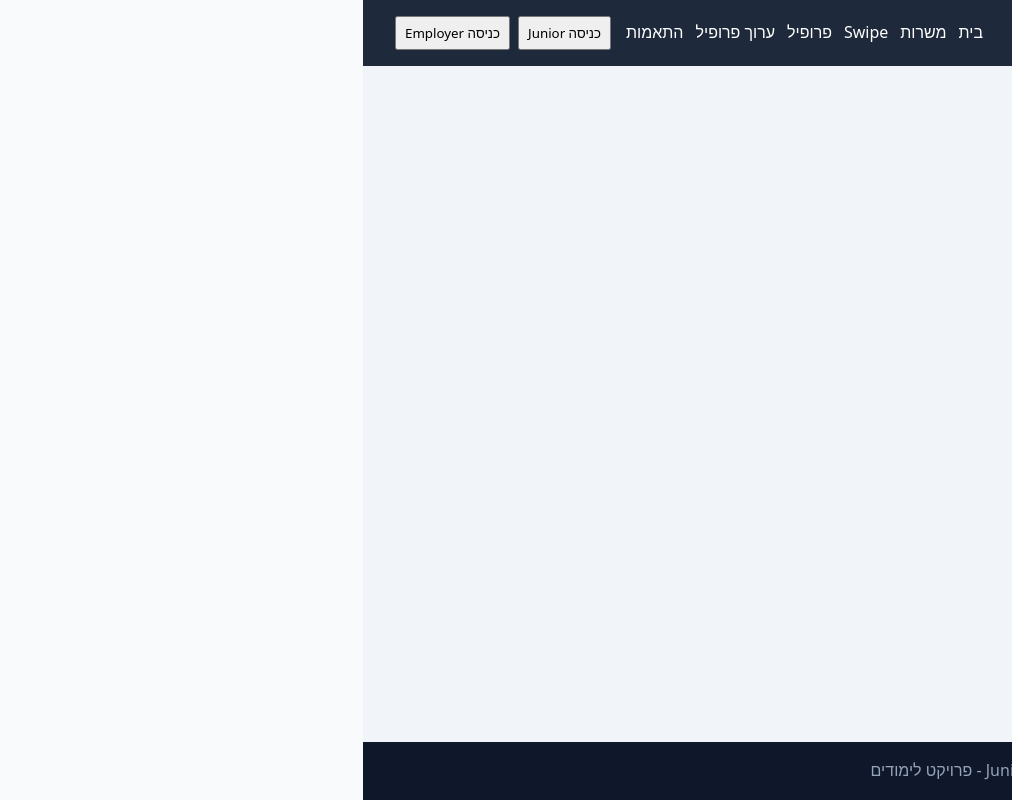
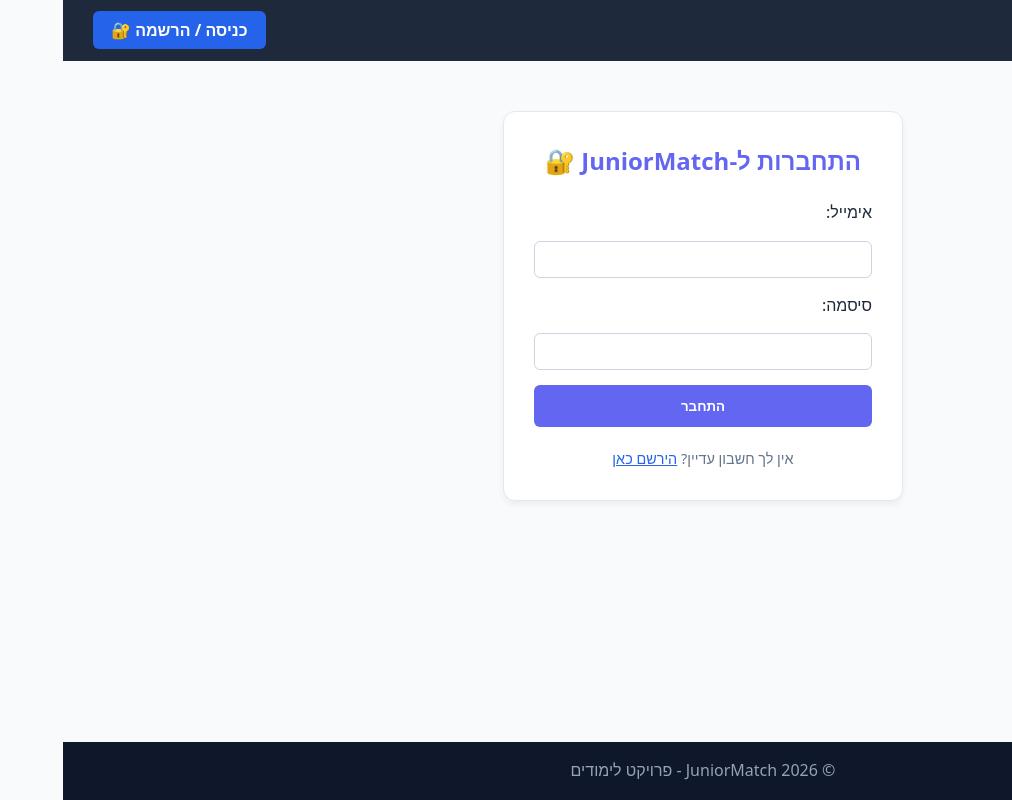
Before and after one commit to lielshvartz/junior-match, a React (Vite) app: page /login in a window 1280 px wide. Shown: the whole page, without its empty margins (268-1280 px from the left). Built offline with nearby package versions, Linux system fonts and the light colour scheme.

Commit message:
feat: implement real supabase authentication and sync profiles table

```diff
--- a/src/App.jsx
+++ b/src/App.jsx
@@ -1,34 +1,65 @@
-import React from 'react';
-import { BrowserRouter as Router, Routes, Route } from 'react-router-dom';
+import { useEffect, useState } from 'react';
+import { BrowserRouter as Router, Routes, Route, Navigate } from 'react-router-dom';
+import { supabase } from './supabaseClient';
 
-// ייבוא רכיבים משותפים
+// רכיבים גלובליים
 import Navbar from './components/Navbar';
 import Footer from './components/Footer';
 
-// ייבוא העמודים החדשים
+// כל הדפים מהפרויקט שלך
 import LandingPage from './pages/LandingPage';
 import JobsFeedPage from './pages/JobsFeedPage';
 import ProfilePage from './pages/ProfilePage';
+import LoginPage from './pages/LoginPage';
+import MatchesPage from './pages/MatchesPage';
 import ProfileEditPage from './pages/ProfileEditPage';
 import SwipePage from './pages/SwipePage';
-import Chat from './components/Chat';
-import MatchesPage from './pages/MatchesPage';
 
-function App() {
+export default function App() {
+  const [session, setSession] = useState(null);
+  const [loading, setLoading] = useState(true);
+
+  useEffect(() => {
+    // בדיקה ראשונית של המשתמש מול Supabase
+    supabase.auth.getSession().then(({ data: { session } }) => {
+      setSession(session);
+      setLoading(false);
+    });
+
+    // האזנה חיה להתחברות/התנתקות ב-Supabase
+    const { data: { subscription } } = supabase.auth.onAuthStateChange((_event, session) => {
+      setSession(session);
+    });
+
+    return () => subscription.unsubscribe();
+  }, []);
+
+  if (loading) return <h1 style={{ textAlign: 'center', marginTop: '50px' }}>טוען אפליקציה... ⏳</h1>;
+
   return (
     <Router>
-      <div style={{ display: 'flex', flexDirection: 'column', minHeight: '100vh', direction: 'rtl' }}>
-        <Navbar />
+      <div className="app-container" style={{ direction: 'rtl', minHeight: '100vh', display: 'flex', flexDirection: 'column' }}>
 
-        <main style={{ flex: 1, padding: '40px', textAlign: 'center', backgroundColor: '#f1f5f9' }}>
+        {/* ה-Navbar המעודכן שמקבל את ה-session האמיתי */}
+        <Navbar session={session} />
+
+        <main style={{ flex: 1 }}>
           <Routes>
-            <Route path="/" element={<LandingPage />} />
-            <Route path="/jobs" element={<JobsFeedPage />} />
-            <Route path="/profile" element={<ProfilePage />} />
-            <Route path="/profile/edit" element={<ProfileEditPage />} />
-            <Route path="/swipe" element={<SwipePage />} />
-            <Route path="/matches" element={<MatchesPage />} />
-            <Route path="/chat/:matchId" element={<Chat />} />
+            {/* דף נחיתה ראשי תמיד נגיש, ומקבל את ה-session כדי להציג מידע מותאם */}
+            <Route path="/" element={<LandingPage session={session} />} />
+
+            {/* עמוד התחברות והרשמה */}
+            <Route path="/login" element={!session ? <LoginPage /> : <Navigate to="/jobs" />} />
+
+            {/* נתיבים מוגנים - רק למשתמש מחובר באמת דרך Supabase */}
+            <Route path="/jobs" element={session ? <JobsFeedPage /> : <Navigate to="/login" />} />
+            <Route path="/profile" element={session ? <ProfilePage /> : <Navigate to="/login" />} />
+            <Route path="/profile-edit" element={session ? <ProfileEditPage /> : <Navigate to="/login" />} />
+            <Route path="/matches" element={session ? <MatchesPage /> : <Navigate to="/login" />} />
+            <Route path="/swipe-test" element={session ? <SwipePage /> : <Navigate to="/login" />} />
+
+            {/* הגנה לכל כתובת שגויה */}
+            <Route path="*" element={<Navigate to="/" />} />
           </Routes>
         </main>
 
@@ -37,5 +68,3 @@
     </Router>
   );
 }
-
-export default App;
--- a/src/components/Navbar.jsx
+++ b/src/components/Navbar.jsx
@@ -1,44 +1,43 @@
-import { Link } from 'react-router-dom';
-import useAuth from '../hooks/useAuth';
+import { Link, useNavigate } from 'react-router-dom';
+import { supabase } from '../supabaseClient';
 
-function MockLogin() {
-  const { user, login, logout } = useAuth();
-  if (user) return (
-    <div style={{ display: 'flex', gap: 8, alignItems: 'center' }}>
-      <div>{user.name} ({user.role})</div>
-      <button onClick={logout} style={{ padding: '6px 8px' }}>יציאה</button>
-    </div>
-  );
+export default function Navbar({ session }) {
+  const navigate = useNavigate();
+
+  const handleLogout = async () => {
+    await supabase.auth.signOut();
+    navigate('/login');
+  };
+
   return (
-    <div style={{ display: 'flex', gap: 8 }}>
-      <button onClick={() => login({ id: 'u1', name: 'Yonatan', role: 'junior' })} style={{ padding: '6px 8px' }}>כניסה Junior</button>
-      <button onClick={() => login({ id: 'e1', name: 'Startup', role: 'employer' })} style={{ padding: '6px 8px' }}>כניסה Employer</button>
-    </div>
-  );
-}
+    <nav style={{ display: 'flex', justifyContent: 'space-between', alignItems: 'center', padding: '15px 30px', backgroundColor: '#1e293b', color: 'white', direction: 'rtl' }}>
+      <div style={{ display: 'flex', alignItems: 'center', gap: '20px' }}>
+        <Link to="/" style={{ color: '#38bdf8', textDecoration: 'none', fontWeight: 'bold', fontSize: '1.2rem' }}>🎯 JuniorMatch</Link>
 
-export default function Navbar() {
-  return (
-    <nav style={{
-      display: 'flex',
-      justifyContent: 'space-between',
-      padding: '1rem 2rem',
-      background: '#1e293b',
-      color: 'white'
-    }}>
-      <div style={{ fontWeight: 'bold', fontSize: '1.2rem' }}>
-        JuniorMatch 🎯
+        {/* דפים שפתוחים תמיד */}
+        <Link to="/" style={{ color: 'white', textDecoration: 'none' }}>בית</Link>
+        <Link to="/jobs" style={{ color: 'white', textDecoration: 'none' }}>פיד משרות</Link>
+
+        {/* דפים שיופיעו רק כשהמשתמש מחובר באמת */}
+        {session && (
+          <>
+            <Link to="/swipe-test" style={{ color: 'white', textDecoration: 'none' }}>Swipe</Link>
+            <Link to="/profile" style={{ color: 'white', textDecoration: 'none' }}>פרופיל</Link>
+            <Link to="/profile-edit" style={{ color: 'white', textDecoration: 'none' }}>ערוך פרופיל</Link>
+            <Link to="/matches" style={{ color: 'white', textDecoration: 'none' }}>התאמות</Link>
+          </>
+        )}
       </div>
-      <div style={{ display: 'flex', gap: '15px', alignItems: 'center' }}>
-        <div style={{ display: 'flex', gap: 12 }}>
-          <Link to="/" style={{ color: 'white', textDecoration: 'none' }}>בית</Link>
-          <Link to="/jobs" style={{ color: 'white', textDecoration: 'none' }}>משרות</Link>
-          <Link to="/swipe" style={{ color: 'white', textDecoration: 'none' }}>Swipe</Link>
-          <Link to="/profile" style={{ color: 'white', textDecoration: 'none' }}>פרופיל</Link>
-          <Link to="/profile/edit" style={{ color: 'white', textDecoration: 'none' }}>ערוך פרופיל</Link>
-          <Link to="/matches" style={{ color: 'white', textDecoration: 'none' }}>התאמות</Link>
-        </div>
-        <MockLogin />
+
+      <div>
+        {session ? (
+          <div style={{ display: 'flex', alignItems: 'center', gap: '15px' }}>
+            <span style={{ color: '#38bdf8', fontSize: '0.9rem' }}>{session.user.email}</span>
+            <button onClick={handleLogout} style={{ backgroundColor: '#ef4444', color: 'white', border: 'none', padding: '6px 12px', borderRadius: '6px', cursor: 'pointer', fontWeight: 'bold' }}>יציאה 🚪</button>
+          </div>
+        ) : (
+          <Link to="/login" style={{ backgroundColor: '#2563eb', color: 'white', textDecoration: 'none', padding: '8px 18px', borderRadius: '6px', fontWeight: 'bold' }}>כניסה / הרשמה 🔐</Link>
+        )}
       </div>
     </nav>
   );
--- /dev/null
+++ b/src/pages/LoginPage.jsx
@@ -0,0 +1,64 @@
+import { useState } from 'react';
+import { supabase } from '../supabaseClient';
+
+export default function LoginPage() {
+  const [email, setEmail] = useState('');
+  const [password, setPassword] = useState('');
+  const [isRegistering, setIsRegistering] = useState(false);
+  const [message, setMessage] = useState('');
+  const [loading, setLoading] = useState(false);
+
+  const handleAuth = async (e) => {
+    e.preventDefault();
+    setLoading(true);
+    setMessage('');
+
+    try {
+      if (isRegistering) {
+        // הרשמה של משתמש חדש
+        const { error } = await supabase.auth.signUp({ email, password });
+        if (error) throw error;
+        setMessage('נרשמת בהצלחה! בדוק את תיבת המייל שלך לאישור החשבון ✉️');
+      } else {
+        // התחברות משתמש קיים
+        const { error } = await supabase.auth.signInWithPassword({ email, password });
+        if (error) throw error;
+        setMessage('התחברת בהצלחה! 🎉');
+        window.location.href = '/jobs'; // מעבר לפיד המשרות אחרי התחברות
+      }
+    } catch (error) {
+      setMessage(`שגיאה: ${error.message}`);
+    } finally {
+      setLoading(false);
+    }
+  };
+
+  return (
+    <div style={{ maxWidth: '400px', margin: '50px auto', padding: '30px', border: '1px solid #e2e8f0', borderRadius: '12px', backgroundColor: '#fff', boxShadow: '0 4px 6px rgba(0,0,0,0.05)', textAlign: 'right' }}>
+      <h2 style={{ textAlign: 'center', color: 'var(--primary)' }}>
+        {isRegistering ? 'יצירת חשבון חדש 🚀' : 'התחברות ל-JuniorMatch 🔐'}
+      </h2>
+
+      <form onSubmit={handleAuth} style={{ display: 'flex', flexDirection: 'column', gap: '15px', marginTop: '20px' }}>
+        <label>אימייל:</label>
+        <input type="email" value={email} onChange={(e) => setEmail(e.target.value)} required style={{ padding: '10px', borderRadius: '6px', border: '1px solid #cbd5e1' }} />
+
+        <label>סיסמה:</label>
+        <input type="password" value={password} onChange={(e) => setPassword(e.target.value)} required style={{ padding: '10px', borderRadius: '6px', border: '1px solid #cbd5e1' }} />
+
+        <button type="submit" disabled={loading} style={{ backgroundColor: 'var(--primary, #2563eb)', color: 'white', padding: '12px', borderRadius: '6px', border: 'none', cursor: 'pointer', fontWeight: 'bold' }}>
+          {loading ? 'מבצע פעולה...' : isRegistering ? 'הירשם' : 'התחבר'}
+        </button>
+      </form>
+
+      {message && <p style={{ marginTop: '15px', textAlign: 'center', fontWeight: 'bold', color: message.includes('שגיאה') ? '#ef4444' : '#10b981' }}>{message}</p>}
+
+      <p style={{ marginTop: '20px', textAlign: 'center', fontSize: '0.9rem', color: '#64748b' }}>
+        {isRegistering ? 'כבר יש לך חשבון?' : 'אין לך חשבון עדיין?'} {' '}
+        <span onClick={() => setIsRegistering(!isRegistering)} style={{ color: '#2563eb', cursor: 'pointer', textDecoration: 'underline' }}>
+          {isRegistering ? 'התחבר כאן' : 'הירשם כאן'}
+        </span>
+      </p>
+    </div>
+  );
+}
```
Also changed, not shown: 2 other files (tests, documents, lock files or other folders).
